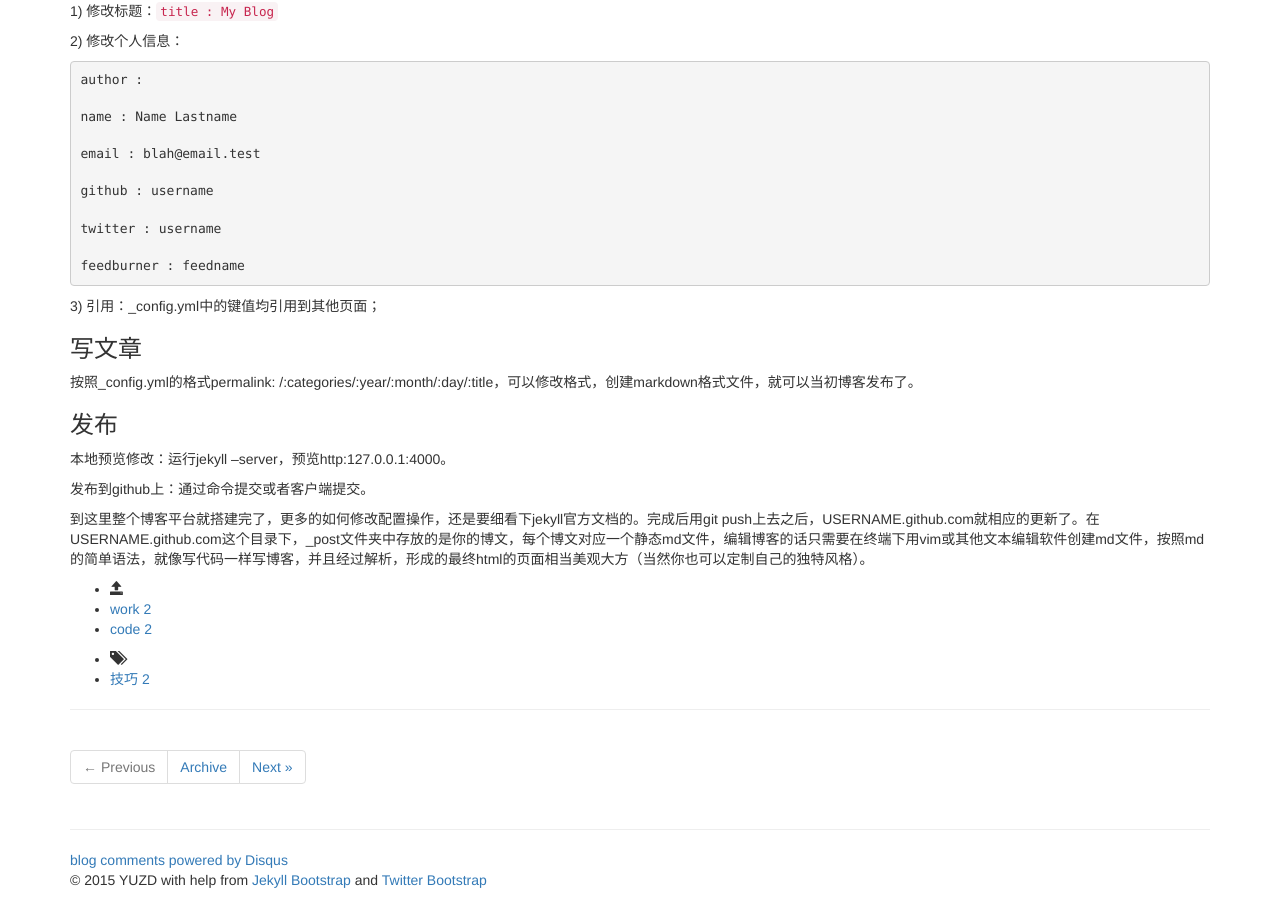
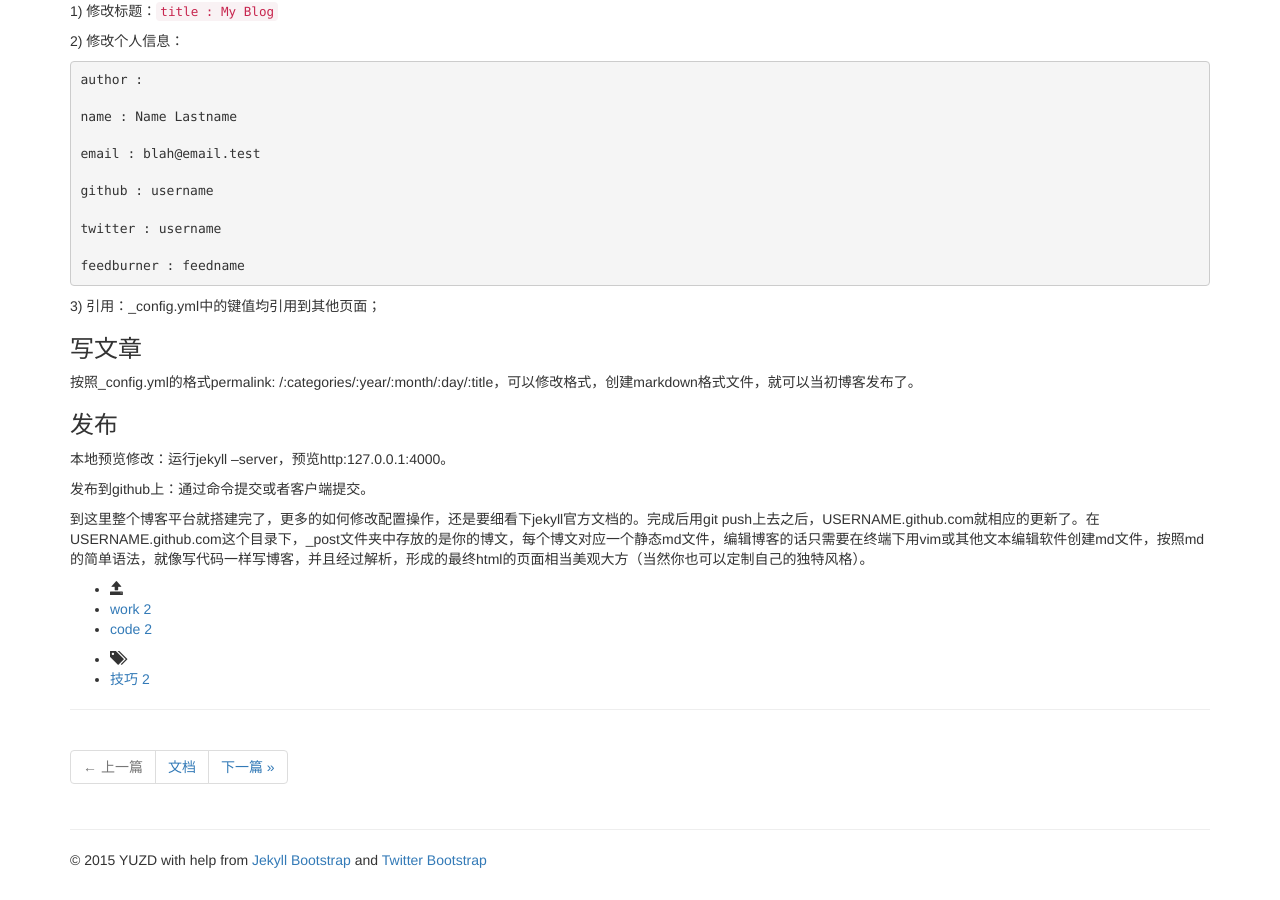
Before and after one commit to web-yuzd/web-yuzd.github.io, a Jekyll site: the page built from _posts/2015-03-18-how-to-use-jekyllbootstrap.md, in a window 1280 px wide and 900 px high, scrolled down 1680 px. Built offline with Jekyll 4.4.1, drawn with Linux system fonts in a browser that asks for light colours; nearby versions of some CDN libraries; library files that are not in the unit come from our copies; comment, search, counter and statistics services are not loaded.

Commit message:
去掉评论

```diff
--- a/_includes/themes/bootstrap-3/post.html
+++ b/_includes/themes/bootstrap-3/post.html
@@ -30,18 +30,18 @@
     <hr>
     <ul class="pagination">
     {% if page.previous %}
-      <li class="prev"><a href="{{ BASE_PATH }}{{ page.previous.url }}" title="{{ page.previous.title }}">&laquo; Previous</a></li>
+      <li class="prev"><a href="{{ BASE_PATH }}{{ page.previous.url }}" title="{{ page.previous.title }}">&laquo; 上一篇</a></li>
     {% else %}
-      <li class="prev disabled"><a>&larr; Previous</a></li>
+      <li class="prev disabled"><a>&larr; 上一篇</a></li>
     {% endif %}
-      <li><a href="{{ BASE_PATH }}{{ site.JB.archive_path }}">Archive</a></li>
+      <li><a href="{{ BASE_PATH }}{{ site.JB.archive_path }}">文档</a></li>
     {% if page.next %}
-      <li class="next"><a href="{{ BASE_PATH }}{{ page.next.url }}" title="{{ page.next.title }}">Next &raquo;</a></li>
+      <li class="next"><a href="{{ BASE_PATH }}{{ page.next.url }}" title="{{ page.next.title }}">下一篇 &raquo;</a></li>
     {% else %}
-      <li class="next disabled"><a>Next &rarr;</a>
+      <li class="next disabled"><a>下一篇 &rarr;</a>
     {% endif %}
     </ul>
     <hr>
-    {% include JB/comments %}
+
   </div>
 </div>
```
